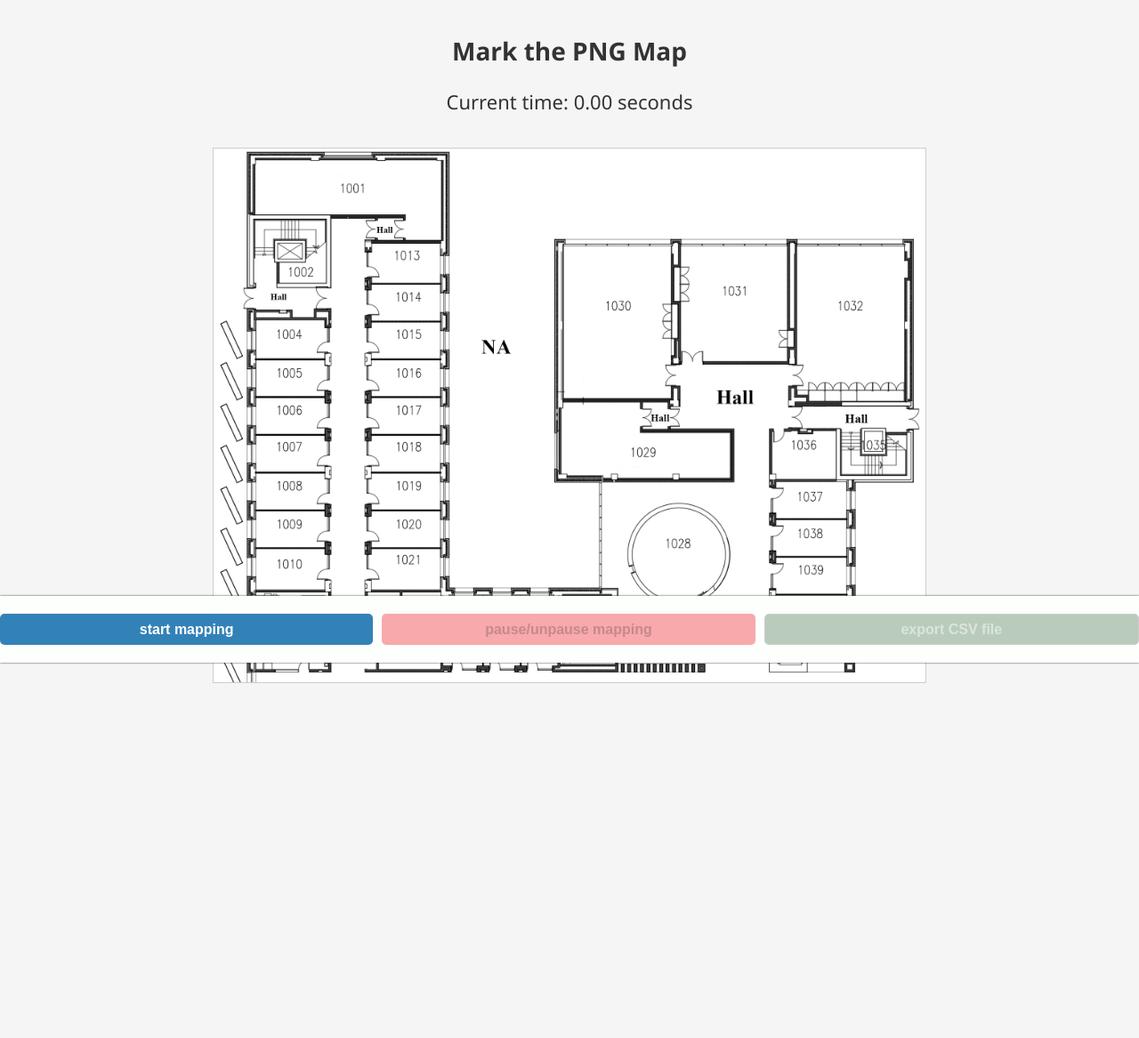
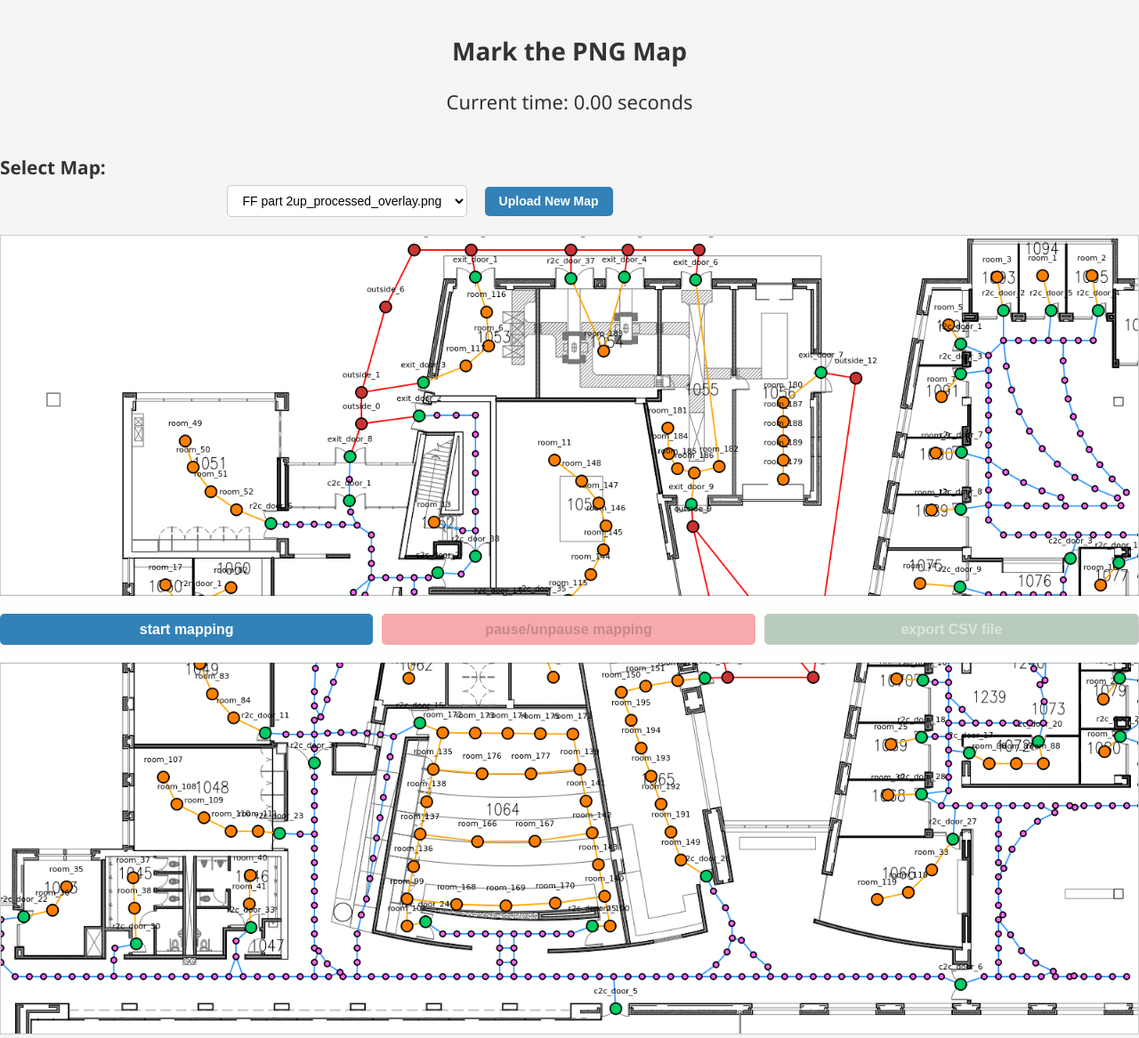
Before and after one commit to May-Zi/ershad_gt, a Flask app: page /mapping in a window 1280 px wide. Shown: the part 55-1222 px from the top of the page at 89% size. Before the commit the page ends 823 px from the top, so only its background shows below. Run offline with Flask 3, Linux system fonts and the light colour scheme.

Commit message:
added alternate maps

```diff
--- a/app/main/routes.py
+++ b/app/main/routes.py
@@ -1,10 +1,17 @@
 
 from . import bp
-import csv, io
+import csv, io, os
+from werkzeug.utils import secure_filename
 
-from flask import render_template, request, jsonify, url_for, redirect, Response
+from flask import render_template, request, jsonify, url_for, redirect, Response, current_app
 from flask_login import login_user, login_required, logout_user, current_user
 from app.forms import RegistrationForm, LoginForm
+
+# Allowed image extensions for map uploads
+ALLOWED_EXTENSIONS = {'png', 'jpg', 'jpeg', 'gif'}
+
+def allowed_file(filename):
+    return '.' in filename and filename.rsplit('.', 1)[1].lower() in ALLOWED_EXTENSIONS
 
 #from app import db
 #from app.models import User
@@ -83,7 +90,33 @@
 @bp.route('/mapping')
 def mapView():
     locations.clear()
-    return render_template('mapping/index.html')
+    # Get selected map from query param, default to first available
+    maps_folder = os.path.join(current_app.root_path, 'static', 'maps')
+    available_maps = [f for f in os.listdir(maps_folder) if allowed_file(f)]
+    selected_map = request.args.get('map', available_maps[0] if available_maps else 'cs_cor.png')
+    return render_template('mapping/index.html', maps=available_maps, selected_map=selected_map)
+
+@bp.route('/get-maps')
+def getMaps():
+    """Return list of available map images"""
+    maps_folder = os.path.join(current_app.root_path, 'static', 'maps')
+    available_maps = [f for f in os.listdir(maps_folder) if allowed_file(f)]
+    return jsonify(available_maps)
+
+@bp.route('/upload-map', methods=['POST'])
+def uploadMap():
+    """Upload a new map image"""
+    if 'map' not in request.files:
+        return jsonify({'error': 'No file provided'}), 400
+    file = request.files['map']
+    if file.filename == '':
+        return jsonify({'error': 'No file selected'}), 400
+    if file and allowed_file(file.filename):
+        filename = secure_filename(file.filename)
+        maps_folder = os.path.join(current_app.root_path, 'static', 'maps')
+        file.save(os.path.join(maps_folder, filename))
+        return jsonify({'status': 'ok', 'filename': filename})
+    return jsonify({'error': 'Invalid file type'}), 400
 
 #API for the locations
 @bp.route('/get-lcoations')
--- a/app/main/templates/mapping/index.html
+++ b/app/main/templates/mapping/index.html
@@ -10,7 +10,26 @@
         <h1>Mark the PNG Map</h1>
         <p><span class="label">Current time:</span> <span id="current-time">0.00</span> seconds</p>
     </div>
-    <div id="map-container"><img id="map" src="/static/maps/cs_cor.png">
+
+    <!-- Map Selection -->
+    <div class="map-selector">
+        <label for="mapSelect">Select Map:</label>
+        <select id="mapSelect" onchange="changeMap(this.value)">
+            {% for map in maps %}
+            <option value="{{ map }}" {% if map == selected_map %}selected{% endif %}>{{ map }}</option>
+            {% endfor %}
+        </select>
+
+        <!-- Upload New Map -->
+        <form id="uploadForm" enctype="multipart/form-data" style="display: inline-block; margin-left: 15px;">
+            <input type="file" id="mapFile" name="map" accept=".png,.jpg,.jpeg,.gif" style="display: none;" onchange="uploadMap()">
+            <button type="button" onclick="document.getElementById('mapFile').click()">Upload New Map</button>
+        </form>
+    </div>
+
+    <div style="text-align: center;">
+        <div id="map-container"><img id="map" src="/static/maps/{{ selected_map }}">
+        </div>
     </div>
     <div class="buttons">
             <button id="startBtn" onclick="startMapping()">start mapping</button>
--- a/app/static/css/mapping.css
+++ b/app/static/css/mapping.css
@@ -1,13 +1,13 @@
 #map-container {
-    width: 800px;
-    height: 600px;
-    overflow: auto;
+    display: inline-block;
     border: 1px solid #ccc;
     position: relative;
     margin: 0px auto;
+    max-width: 100%;
 }
 #map {
-    width: 100%;
+    display: block;
+    max-width: 100%;
     height: auto;
 }
 .location-icon {
@@ -109,6 +109,61 @@
     font-weight: 500;
 }
 
+/* Map Selector Styles */
+.map-selector {
+    text-align: center;
+    padding: 10px 0 20px 0;
+    font-family: 'Segoe UI', 'Roboto', sans-serif;
+}
+
+.map-selector label {
+    font-weight: 600;
+    margin-right: 10px;
+    color: #333;
+}
+
+.map-selector select {
+    padding: 8px 12px;
+    font-size: 14px;
+    border: 1px solid #ccc;
+    border-radius: 5px;
+    background: white;
+    cursor: pointer;
+    min-width: 200px;
+}
+
+.map-selector select:focus {
+    outline: none;
+    border-color: #3282b8;
+}
+
+.map-selector select:disabled {
+    background: #e9e9e9;
+    color: #999;
+    cursor: not-allowed;
+}
+
+.map-selector button:disabled {
+    background: #a0c4dc;
+    cursor: not-allowed;
+}
+
+.map-selector button {
+    padding: 8px 16px;
+    font-size: 14px;
+    background: #3282b8;
+    color: white;
+    border: none;
+    border-radius: 5px;
+    cursor: pointer;
+    max-width: none;
+    height: auto;
+}
+
+.map-selector button:hover {
+    background: #2a6a9a;
+}
+
 @media screen and (max-width: 768px) {
   .buttons {
     position: relative;
--- a/app/static/js/map.js
+++ b/app/static/js/map.js
@@ -19,6 +19,34 @@
 /*make sure that exportation is not allowed if no points*/
 document.getElementById('exportBtn').disabled = true;
 
+/* Change the current map */
+function changeMap(filename) {
+    window.location.href = '/mapping?map=' + encodeURIComponent(filename);
+}
+
+/* Upload a new map file */
+async function uploadMap() {
+    const fileInput = document.getElementById('mapFile');
+    const file = fileInput.files[0];
+    if (!file) return;
+
+    const formData = new FormData();
+    formData.append('map', file);
+
+    const response = await fetch('/upload-map', {
+        method: 'POST',
+        body: formData
+    });
+
+    const result = await response.json();
+    if (result.status === 'ok') {
+        // Redirect to use the newly uploaded map
+        window.location.href = '/mapping?map=' + encodeURIComponent(result.filename);
+    } else {
+        alert('Upload failed: ' + (result.error || 'Unknown error'));
+    }
+}
+
 
 /* define a function that cleans the points */
 async function resetMapping() {
@@ -37,6 +65,11 @@
     timerRunning = true;
     startBtn.disabled = true;
     document.getElementById('pauseBtn').disabled = false;
+
+    // Disable map selection while mapping is active
+    document.getElementById('mapSelect').disabled = true;
+    document.querySelector('.map-selector button').disabled = true;
+
     intervalId = setInterval(updateTime, 100);
 }
 
```
Also changed, not shown: app/static/maps/FF part 2.png (added), app/static/maps/FF part 2up_processed_overlay.png (added), app/static/maps/FF part 3.png (added), app/static/maps/FF part 3up_processed_overlay.png (added).
